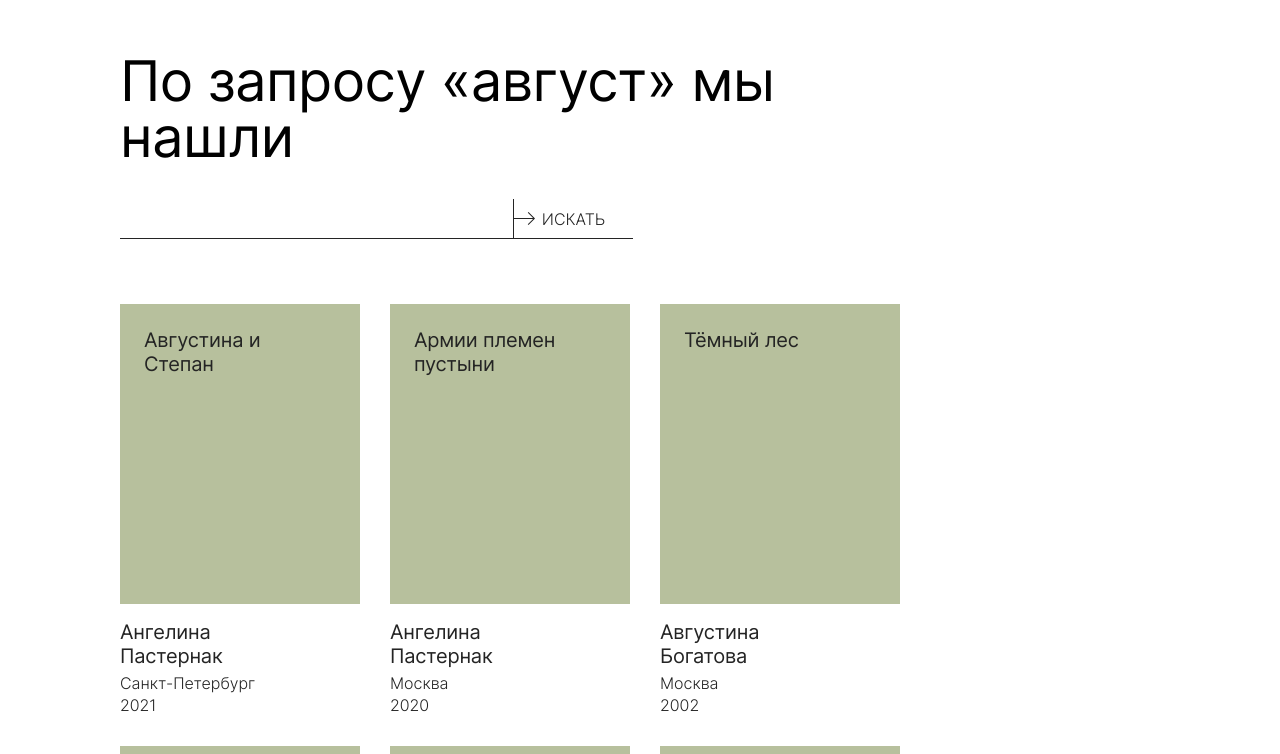
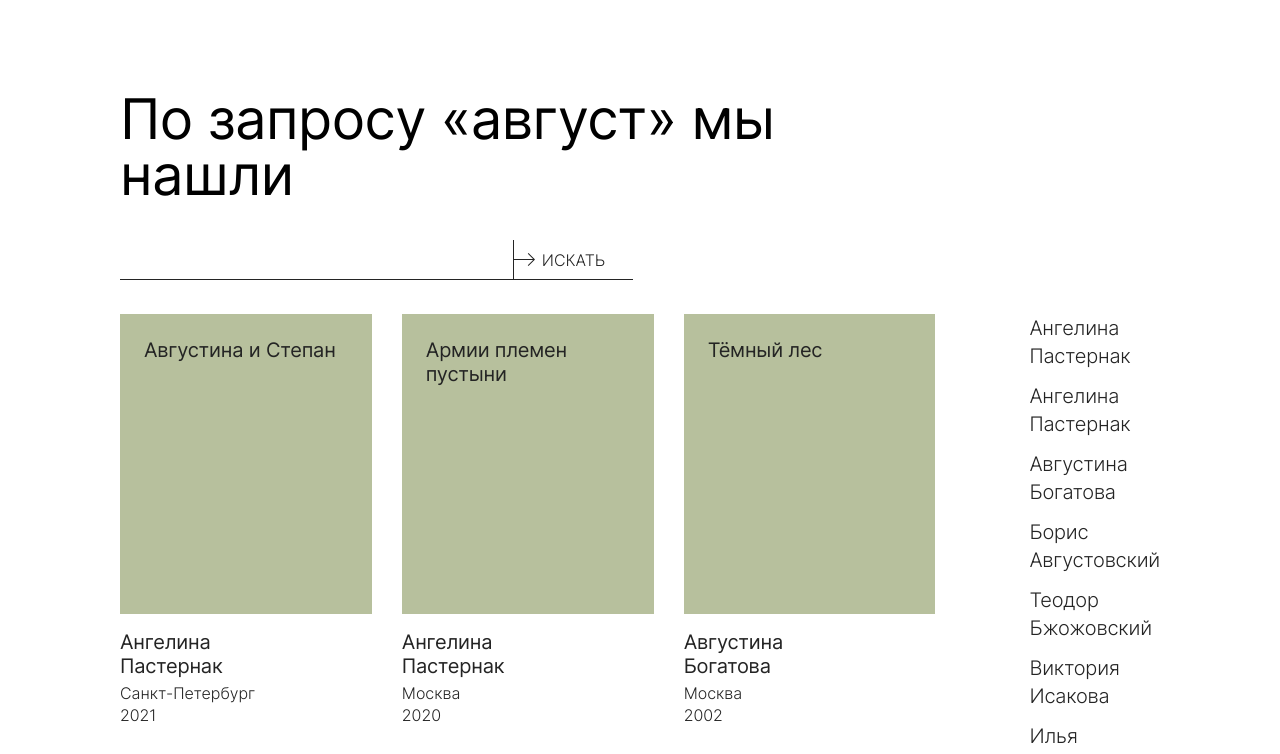
Before and after one commit to andpigge/lubimovka-task, a React (Create React App) app: page / in a window 1280 px wide. Shown: the part 137-891 px from the top of the page. Built offline with nearby package versions, Linux system fonts and the light colour scheme.

Commit message:
feat/Сверстал компоненты Author и AuthorList

```diff
--- /dev/null
+++ b/src/components/authorList/AuthorList.js
@@ -0,0 +1,33 @@
+import React, { useContext } from 'react';
+import './authorList.css';
+
+// Компоненты
+import Author from './author/Author';
+
+// Контекст
+import { PieceListContext } from '../../contexts/pieceListContext';
+
+function AuthorList() {
+  // Информация о авторах
+  // const [currentUser, setCurrentUser] = useState({
+  //   about: 'Загрузка...',
+  //   name: 'Пожалуйста подождите',
+  //   avatar: gifPreloader
+  // });
+
+  const { result: authorList } = useContext(PieceListContext);
+
+  return (
+    <section className='author-piece content_margin_right'>
+      <ul className='author-piece__list'>
+        {
+          authorList.map(author => {
+            return <Author author={ author } key={ author._id } />
+          })
+        }
+      </ul>
+    </section>
+  );
+}
+
+export default AuthorList;
--- /dev/null
+++ b/src/components/authorList/author/Author.js
@@ -0,0 +1,19 @@
+import React from 'react';
+import './author.css';
+
+function Author({ author }) {
+  const {
+    author_firstName,
+    author_lastName,
+  } = author;
+
+  return (
+    <>
+      <li className='author-piece__item'>
+        { author_firstName } { author_lastName }
+      </li>
+    </>
+  );
+}
+
+export default Author;
--- /dev/null
+++ b/src/components/authorList/author/author.css
@@ -0,0 +1,10 @@
+.author-piece__item {
+  margin-bottom: 12px;
+
+  font-family: 'Inter';
+  font-weight: 300;
+  color: #242424;
+  font-size: 20px;
+  line-height: 28px;
+  letter-spacing: -0.01em;
+}
--- /dev/null
+++ b/src/components/authorList/authorList.css
@@ -0,0 +1,10 @@
+.author-piece {
+
+}
+
+.author-piece__list {
+  margin: 0;
+  margin-left: 94px;
+  padding: 0;
+  list-style: none;
+}
--- a/src/components/main/Main.js
+++ b/src/components/main/Main.js
@@ -4,12 +4,16 @@ import './main.css';
 // Компоненты
 import Search from '../search/Search';
 import PieceCardList from '../piece-card-list/PieceCardList';
+import AuthorList from '../authorList/AuthorList';
 
 function Main() {
   return (
     <main className='content'>
       <Search />
-      <PieceCardList />
+      <section className='piece-result'>
+        <PieceCardList />
+        <AuthorList />
+      </section>
     </main>
   );
 }
--- a/src/components/main/main.css
+++ b/src/components/main/main.css
@@ -1,3 +1,26 @@
-/* .content {
-  background-color: #ECEBE8;
-} */
+.content {
+
+}
+
+.content_margin_left {
+  margin-left: 100px;
+}
+
+.content_margin_right {
+  margin-right: 100px;
+}
+
+.content_margin_bottom {
+  margin-bottom: 34px;
+}
+
+.piece-result {
+  display: flex;
+  padding: 0 20px;
+}
+
+@media screen and (max-width: 1024px) {
+  .piece-result {
+    flex-direction: column;
+  }
+}
--- a/src/components/piece-card-list/PieceCardList.js
+++ b/src/components/piece-card-list/PieceCardList.js
@@ -18,7 +18,7 @@ function PieceCardList() {
   const { result: pieceList } = useContext(PieceListContext);
 
   return (
-    <section className='piece'>
+    <section className='piece content_margin_left'>
       <ul className='piece__list'>
         {
           pieceList.map(piece => {
--- a/src/components/piece-card-list/pieceCardList.css
+++ b/src/components/piece-card-list/pieceCardList.css
@@ -1,7 +1,6 @@
 .piece {
   max-width: 880px;
   width: 100%;
-  padding: 0 20px;
 }
 
 .piece__list {
@@ -10,7 +9,6 @@
   column-gap: 30px;
   row-gap: 30px;
   margin: 0;
-  margin-left: 100px;
 
   padding: 0;
   list-style: none;
--- a/src/components/search/Search.js
+++ b/src/components/search/Search.js
@@ -6,7 +6,7 @@ import SearchForm from './search-form/SearchForm';
 
 function Search() {
   return (
-    <section className='search search_margin-bottom'>
+    <section className='search content_margin_left content_margin_right content_margin_bottom'>
       <h1 className='search__title'>
         По запросу «август» мы нашли
       </h1>
--- a/src/components/search/search-form/searchForm.css
+++ b/src/components/search/search-form/searchForm.css
@@ -1,6 +1,5 @@
 .searchForm {
   display: flex;
-  margin: 0 100px;
 }
 
 .searchForm__field-text {
--- a/src/components/search/search.css
+++ b/src/components/search/search.css
@@ -1,6 +1,5 @@
 .search {
-  width: 100%;
-  padding: 190px 20px 0;
+  padding: 190px 20px 0px 20px;
   box-sizing: border-box;
 }
 
@@ -9,7 +8,6 @@
 }
 
 .search__title {
-  margin: 0 100px 34px 100px;
   max-width: 756px;
 
   font-family: 'Inter';
```
